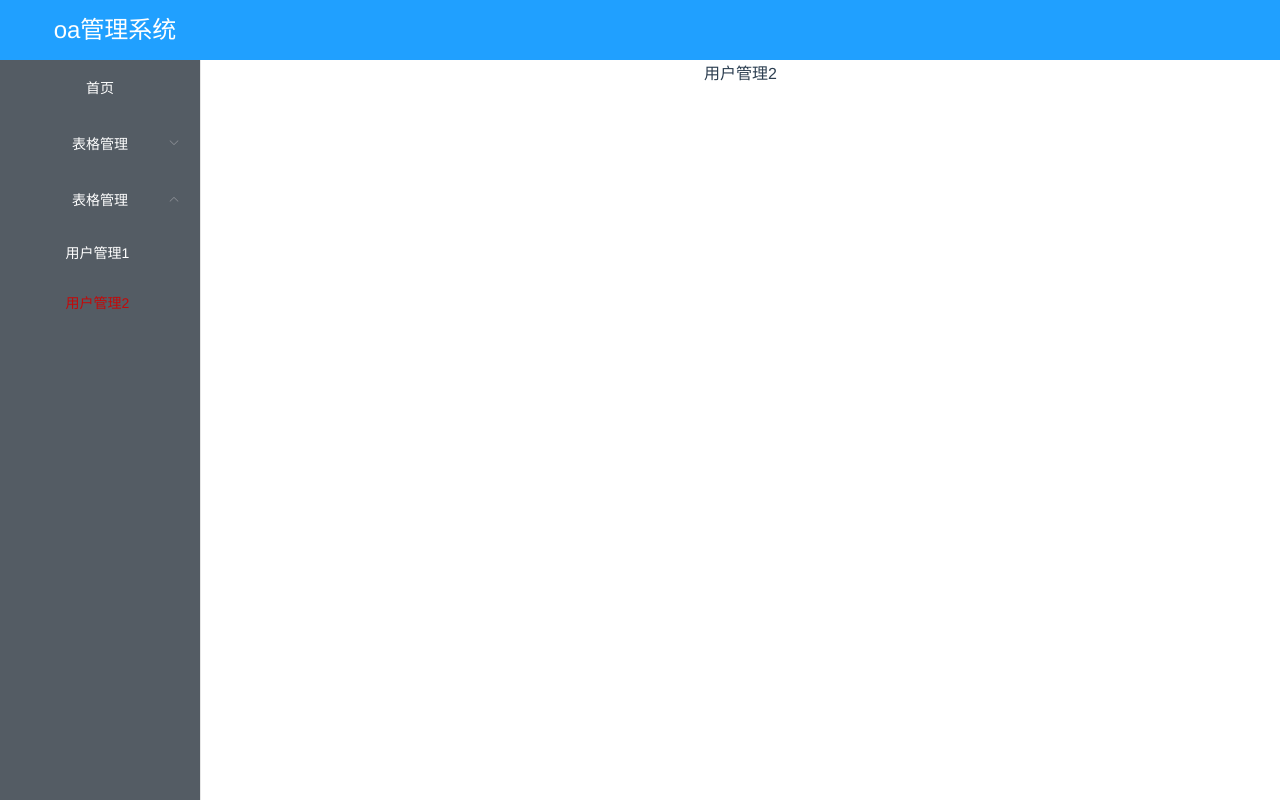
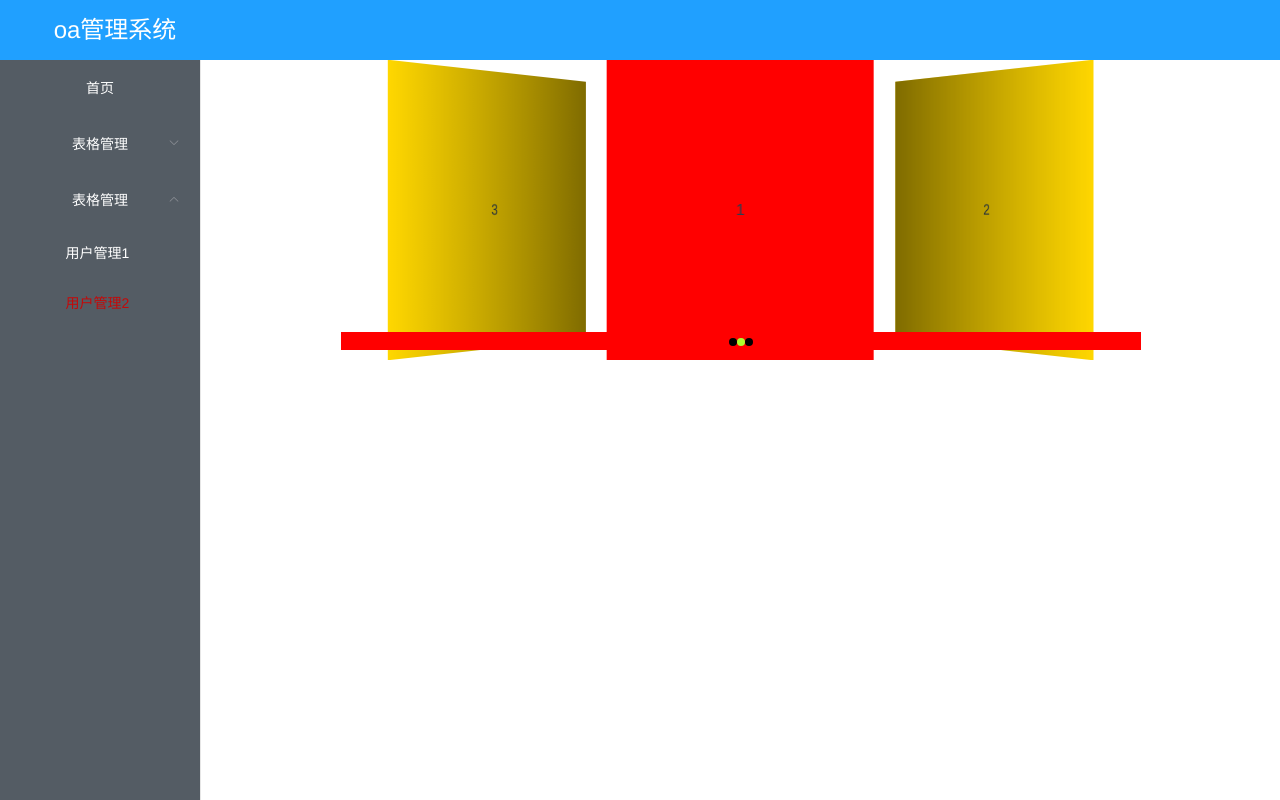
Before and after one commit to www5324/elementui, a Vue app: page /admin/user2 in a window 1280 px wide. Built offline with nearby package versions, Linux system fonts and the light colour scheme; what vue-particles would draw is missing.

Commit message:
asdfasdf

```diff
--- a/package.json
+++ b/package.json
@@ -17,6 +17,7 @@
     "less": "^3.0.4",
     "less-loader": "^4.1.0",
     "vue": "^2.5.2",
+    "vue-awesome-swiper": "^3.1.3",
     "vue-particles": "^1.0.9",
     "vue-router": "^3.0.1",
     "vuex": "^3.0.1"
--- a/src/main.js
+++ b/src/main.js
@@ -7,6 +7,7 @@ import 'element-ui/lib/theme-chalk/index.css';
 import App from './App';
 import { store } from './store/store.js';
 import VueParticles from 'vue-particles'
+
 Vue.use(ElementUI);
 Vue.use(VueParticles)
 //Vue.config.productionTip = false
--- a/src/page/user2.vue
+++ b/src/page/user2.vue
@@ -1,5 +1,67 @@
 <template>
-    <div>
-        用户管理2
+    <div class="pr">
+        <div class="dtest" style="height:300px">
+          <swiper :options="swiperOption">
+           <swiper-slide  class="org1">1</swiper-slide>
+           <swiper-slide class="org2">2</swiper-slide>
+           <swiper-slide class="org2">3</swiper-slide>
+           <div class="swiper-pagination" data-v-6952ff60 slot="pagination">
+               <span class="btn"></span>
+                <span class="btn active"></span>
+                 <span class="btn"></span>
+            </div>
+          </swiper>
+       </div>
+
+        <!--以下看需要添加-->
+        <!-- <div class="swiper-scrollbar"></div> //滚动条
+        <div class="swiper-button-next"></div> //下一项
+        <div class="swiper-button-prev"></div> //上一项
+        <div class="swiper-pagination"></div> -->
     </div>
 </template>
+<style scoped>
+.pr{position: relative;text-align: center}
+.dtest{width:800px;margin:0 auto;}
+.org1{background:red;height:300px;line-height: 300px;}
+.org2{background:gold;height:300px;line-height: 300px;}
+.swiper-pagination-bullet{transition: all 0.3s ease-in-out;}
+.swiper-pagination[data-v-6952ff60]{background:red;}
+.swiper-pagination[data-v-6952ff60]  .swiper-pagination-bullet-active{
+width:12px;
+}
+.btn{width:8px;height:8px;background:black;border-radius: 5px;display:inline-block;}
+.btn.active{background:greenyellow;}
+/* .swiper-pagination-custom-active{background:green;display:inline-block;} */
+</style>
+<script>
+
+import 'swiper/dist/css/swiper.css'////这里注意具体看使用的版本是否需要引入样式，以及具体位置。
+import {swiper,swiperSlide } from 'vue-awesome-swiper'
+export default {
+   data(){
+       return{
+          swiperOption: {
+                notNextTick: true,
+                  loop:true,
+                  autoplay:false,
+                  effect:'coverflow',
+                  slidesPerView: 3,
+                  centeredSlides: true,
+                  pagination: {
+                      el:'.swiper-pagination',
+                      type:'custom',
+                  },
+            }
+       }
+
+   },
+    components: {
+      swiper,
+      swiperSlide
+    },
+   mounted () {
+
+   }
+}
+</script>
```
